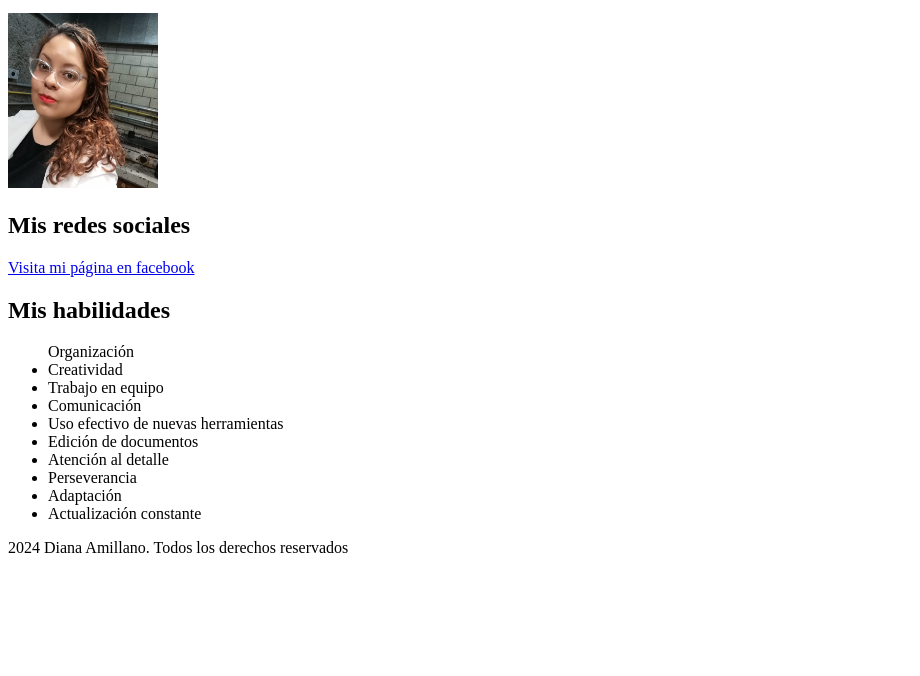
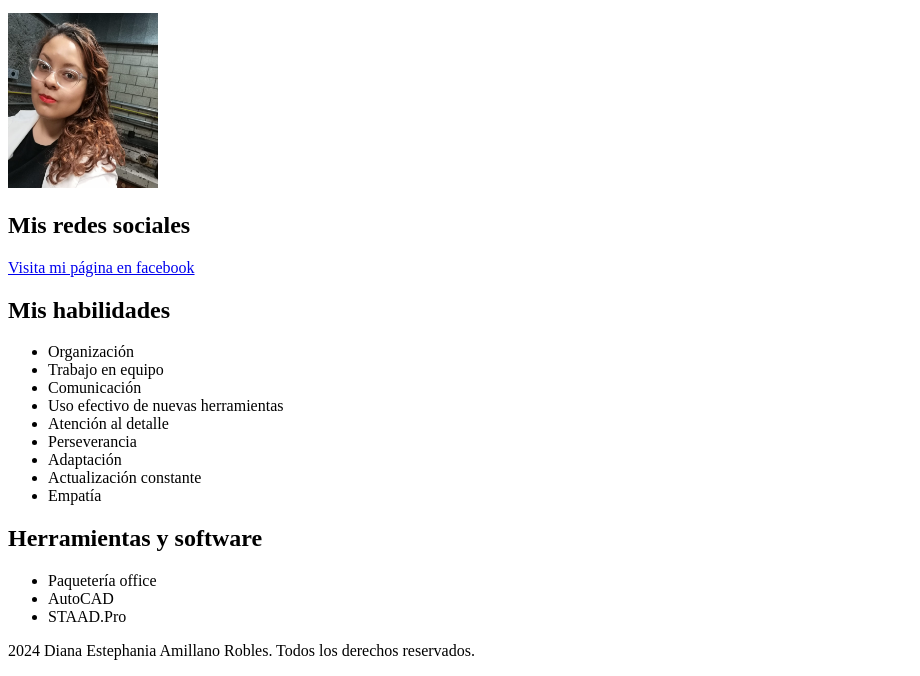
Before and after one commit to DiH30/CURRICULUM-VITAE, a plain HTML site: page index.html in a window 1280 px wide. Shown: the part 158-834 px from the top of the page, without its empty margins (0-920 px from the left). Before the commit the page ends 800 px from the top, so only its background shows below. Drawn offline with Linux system fonts and the light colour scheme.

Commit message:
Actualizando mi CV

```diff
--- a/index.html
+++ b/index.html
@@ -33,17 +33,26 @@
 
 <section id="Sobre-mi--habilidades">
     <h2>Mis habilidades</h2>
-    <ul
+    <ul>
         <li>Organización</li>
-        <li>Creatividad</li>
         <li>Trabajo en equipo</li>
-        <LI>Comunicación</LI>
+        <li>Comunicación</li>
         <li>Uso efectivo de nuevas herramientas</li>
-        <li>Edición de documentos</li>
         <li>Atención al detalle</li>
         <li>Perseverancia</li>
         <li>Adaptación</li>
         <li>Actualización constante</li>
+        <li>Empatía</li>
+    </ul>
+
+</section>
+<section id="Herramientas y software">
+    <h2>Herramientas y software</h2>
+    <ul>
+        <li>Paquetería office</li>
+        <li>AutoCAD</li>
+        <LI>STAAD.Pro</LI>
+
     </ul>
 
 </section>
@@ -51,7 +60,7 @@
 <!--Pie de pagina-->
 <footer>
     <p>
-        2024 Diana Amillano. Todos los derechos reservados
+        2024 Diana Estephania Amillano Robles. Todos los derechos reservados.
     </p>
 </footer>
 </seccion>
```
